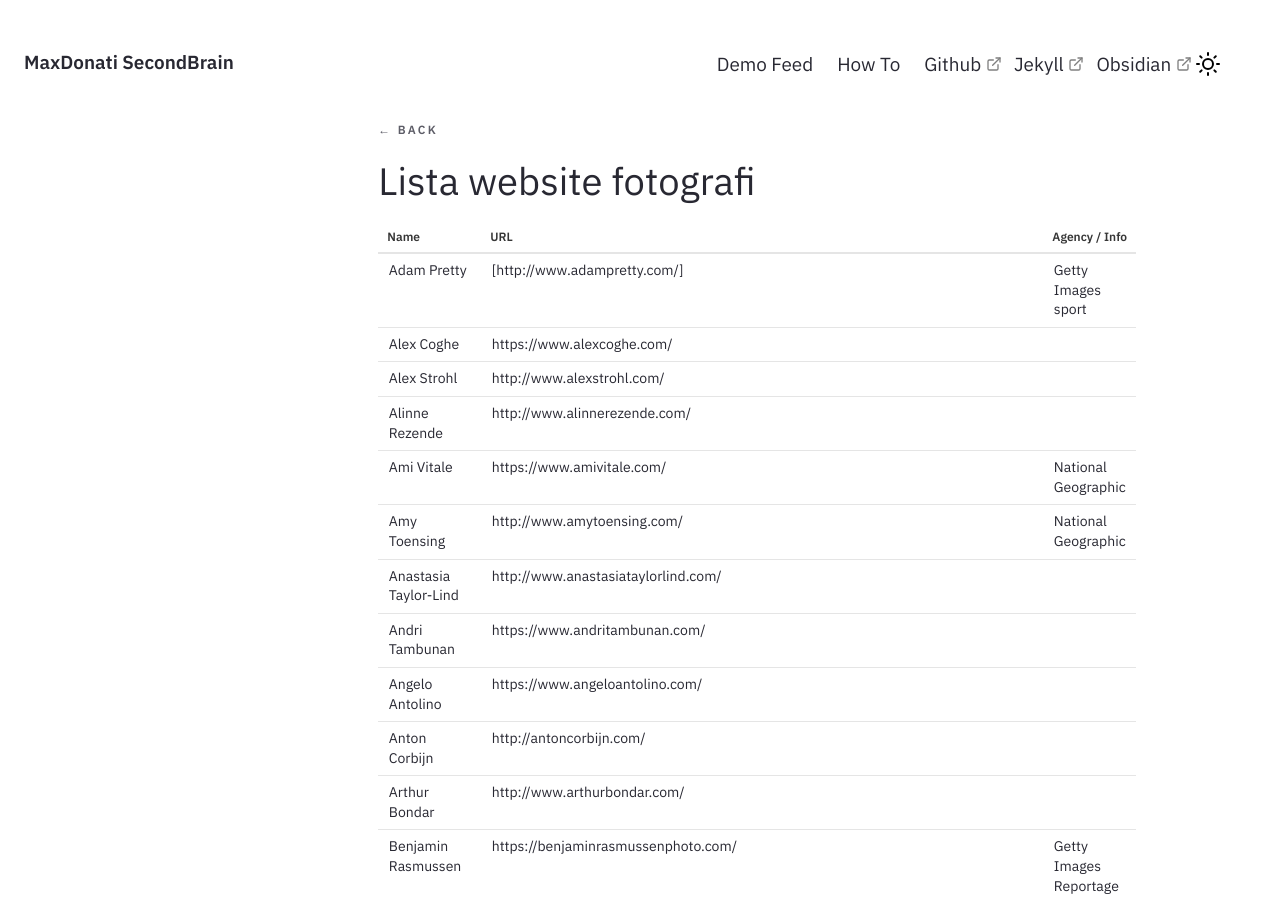
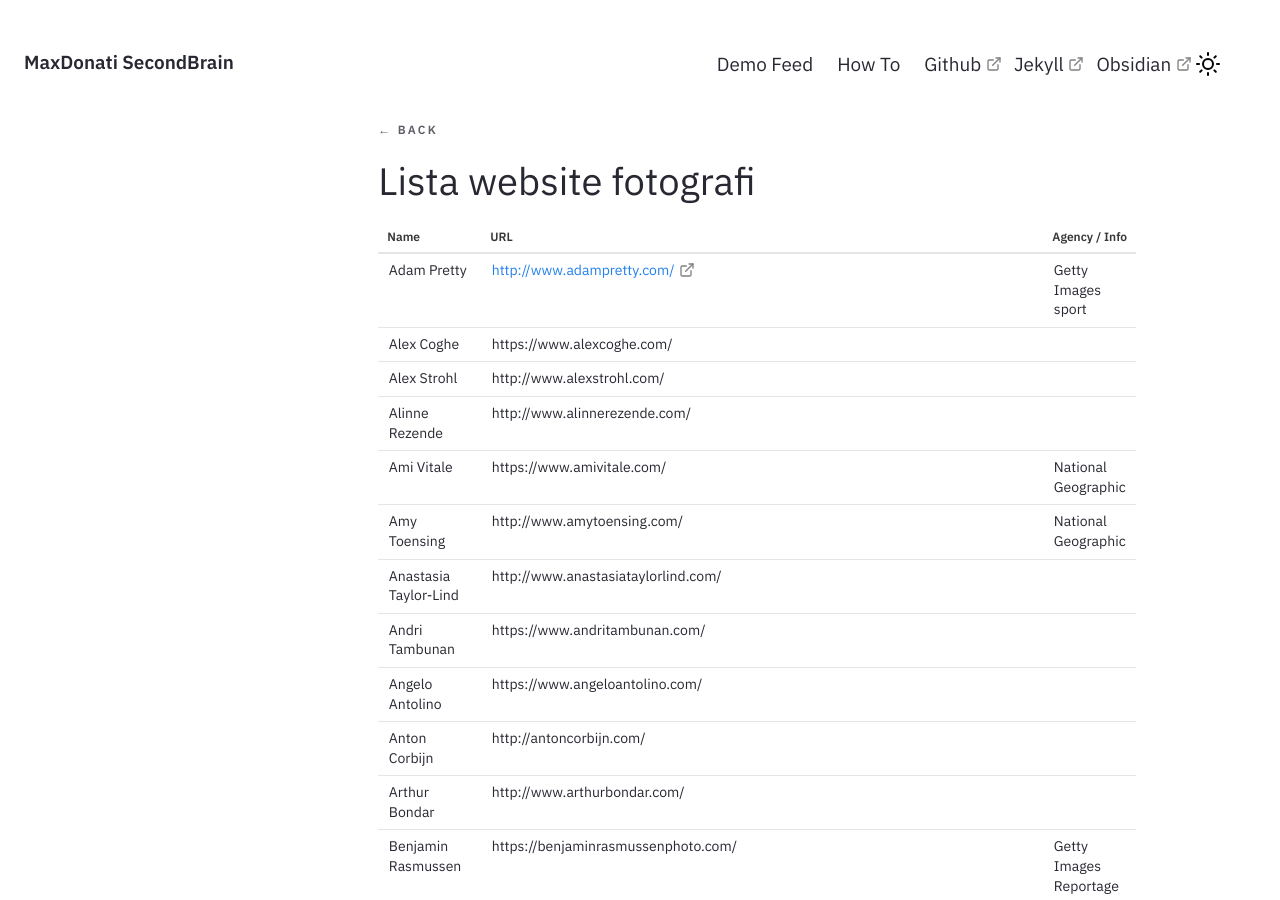
Before and after one commit to maxdonati79/brain.github.io, a Jekyll site: the page built from _notes/Public/Lista website fotografi.md, in a window 1280 px wide and 900 px high. Built offline with Jekyll 4.4.1, drawn with Linux system fonts in a browser that asks for light colours; part of the change alters nothing that is shown.

```diff
--- a/_notes/Public/Lista website fotografi.md
+++ b/_notes/Public/Lista website fotografi.md
@@ -6,7 +6,7 @@ date : 02-09-2022
 
 | Name                                   | URL                                                                        | Agency / Info                                      |
 | -------------------------------------- | -------------------------------------------------------------------------- | -------------------------------------------------- |
-| Adam Pretty                            | [http://www.adampretty.com/]                                               | Getty Images sport                                 |
+| Adam Pretty                            | [http://www.adampretty.com/](http://www.adampretty.com/)                                               | Getty Images sport                                 |
 | Alex Coghe                             | https://www.alexcoghe.com/                                                 |                                                    |
 | Alex Strohl                            | http://www.alexstrohl.com/                                                 |                                                    |
 | Alinne Rezende                         | http://www.alinnerezende.com/                                              |                                                    |
```
